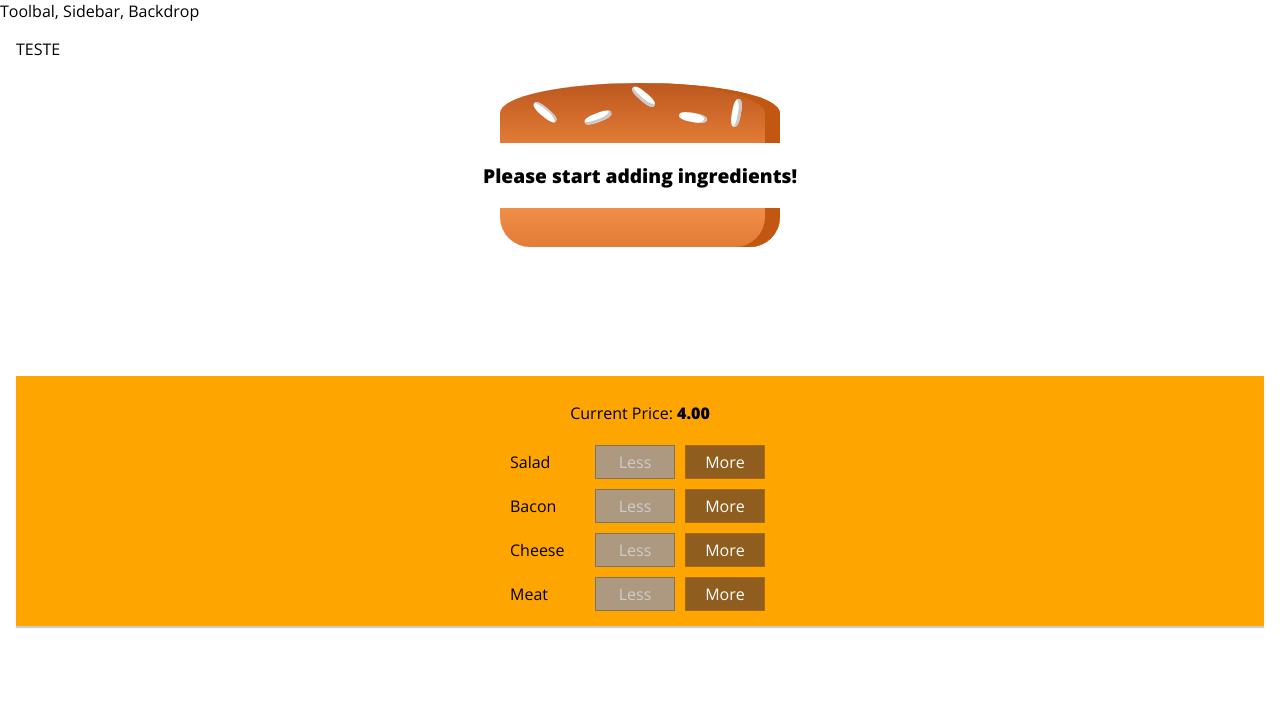
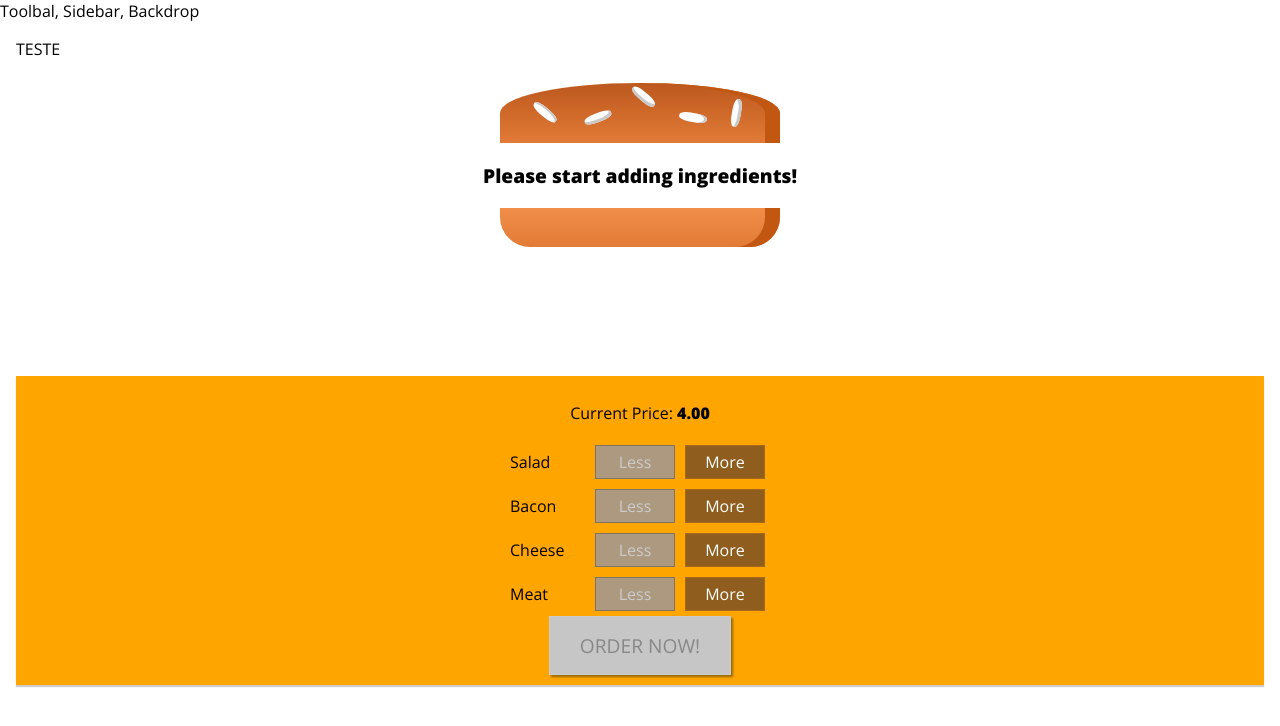
Before and after one commit to pedroprado/burguer-app, a React app: page / in a window 1280 px wide. Shown: the top 726 px of the page. Built offline with nearby package versions, Linux system fonts and the light colour scheme.

Commit message:
Adding order button

```diff
--- a/src/components/Burger/BuildControls/BuildControls.css
+++ b/src/components/Burger/BuildControls/BuildControls.css
@@ -8,3 +8,44 @@
     margin: auto;
     padding: 10px 0;
 }
+
+.OrderButton {
+    background-color: #DAD735;
+    outline: none;
+    cursor: pointer;
+    border: 1px solid #966909;
+    color: #966909;
+    font-family: inherit;
+    font-size: 1.2em;
+    padding: 15px 30px;
+    box-shadow: 2px 2px 2px #966909;
+}
+
+.OrderButton:hover, .OrderButton:active {
+    background-color: #A0DB41;
+    border: 1px solid #966909;
+    color: #966909;
+}
+
+.OrderButton:disabled {
+    background-color: #C7C6C6;
+    cursor: not-allowed;
+    border: 1px solid #ccc;
+    color: #888888;
+}
+
+.OrderButton:not(:disabled) {
+    animation: enable 0.3s linear;
+}
+
+@keyframes enable {
+    0% {
+        transform: scale(1);
+    }
+    60% {
+        transform: scale(1.1);
+    }
+    100% {
+        transform: scale(1);
+    }
+}
--- a/src/components/Burger/BuildControls/BuildControls.js
+++ b/src/components/Burger/BuildControls/BuildControls.js
@@ -27,6 +27,10 @@
                 />
             );
         })}
+        <button
+            disabled= {!props.purchasable}
+            className = {classes.OrderButton}
+        >ORDER NOW!</button>
     </div>);
 };
 
--- a/src/containers/BurguerBuilder/BurguerBuilder.js
+++ b/src/containers/BurguerBuilder/BurguerBuilder.js
@@ -21,7 +21,8 @@
                 cheese: 0,
                 meat: 0
             },
-            totalPrice: 4
+            totalPrice: 4,
+            purchasable: false
         };
     }
 
@@ -35,13 +36,17 @@
 
         const oldPrice = this.state.totalPrice;
         this.setState({totalPrice: oldPrice + priceAddition, ingredients : updatedIngredients});
+        this.updatePurchasableInfo(updatedIngredients);
+
+
     };
 
     removeIngredientHandler = (ingredient_type) => {
 
         const oldCount = this.state.ingredients[ingredient_type];
+        const updatedIngredients = {...this.state.ingredients};
         if(oldCount > 0){
-            const updatedIngredients = {...this.state.ingredients};
+
             updatedIngredients[ingredient_type] = updatedIngredients[ingredient_type] - 1;
 
             const priceAddition = INGREDIENT_PRICES[ingredient_type];
@@ -49,6 +54,19 @@
             const oldPrice = this.state.totalPrice;
             this.setState({totalPrice: oldPrice - priceAddition, ingredients : updatedIngredients});
         }
+        this.updatePurchasableInfo(updatedIngredients);
+
+    };
+
+    updatePurchasableInfo = (ingredients) =>{
+        const numberOfIngredients = Object.keys(ingredients)
+        .map( ingredientKey => ingredients[ingredientKey])
+        .reduce( (sum, el) => {
+            return sum + el;
+        }, 0);
+
+        this.setState({purchasable: numberOfIngredients > 0});
+
     };
 
     getIngredientsDisabledInfo = () => {
@@ -74,6 +92,7 @@
                 removeIngredient = {this.removeIngredientHandler}
                 disabledInfo = {disabledInfo}
                 price = {this.state.totalPrice}
+                purchasable = {this.state.purchasable}
             />
         </Aux>);
     };
```
